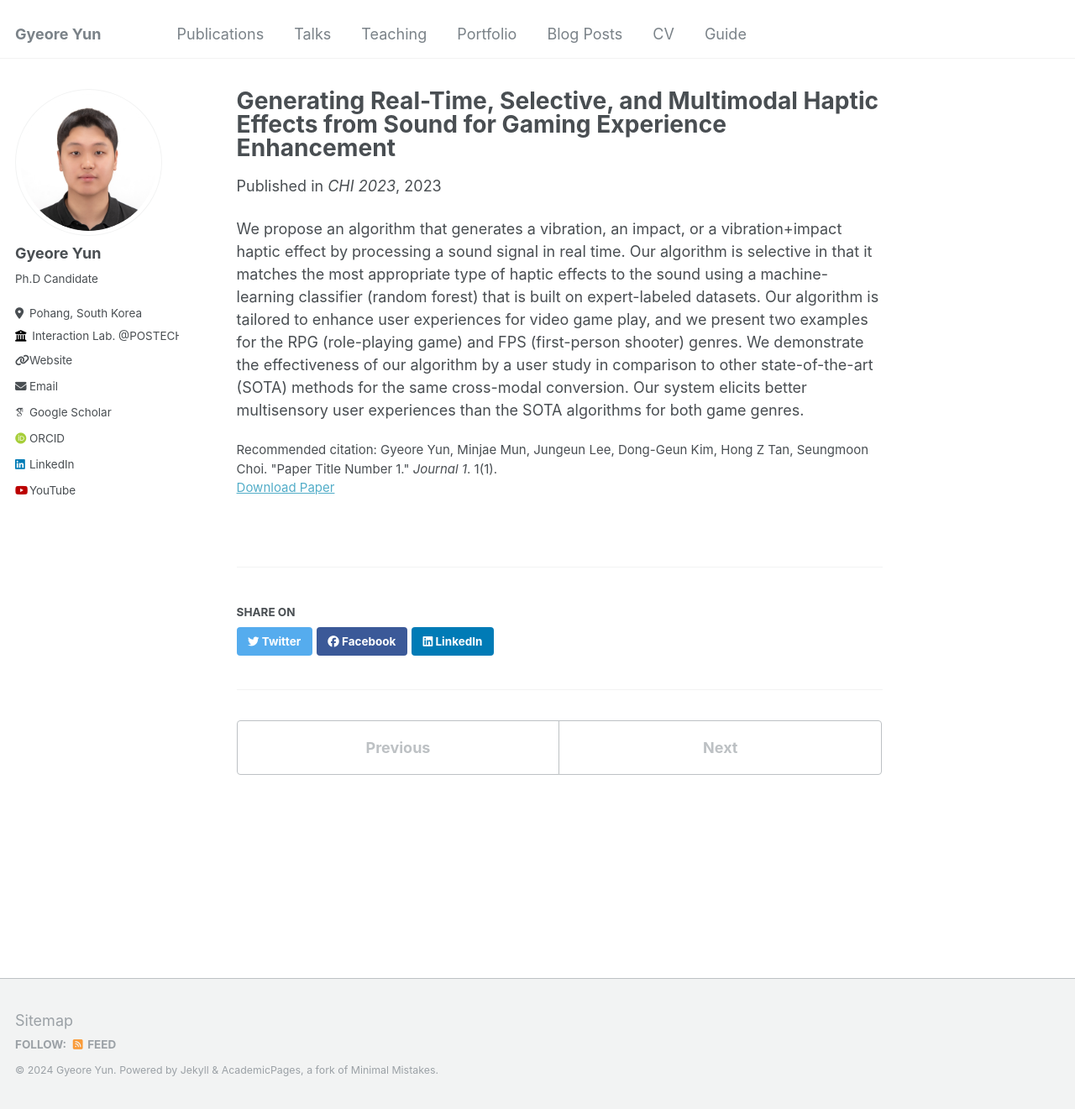
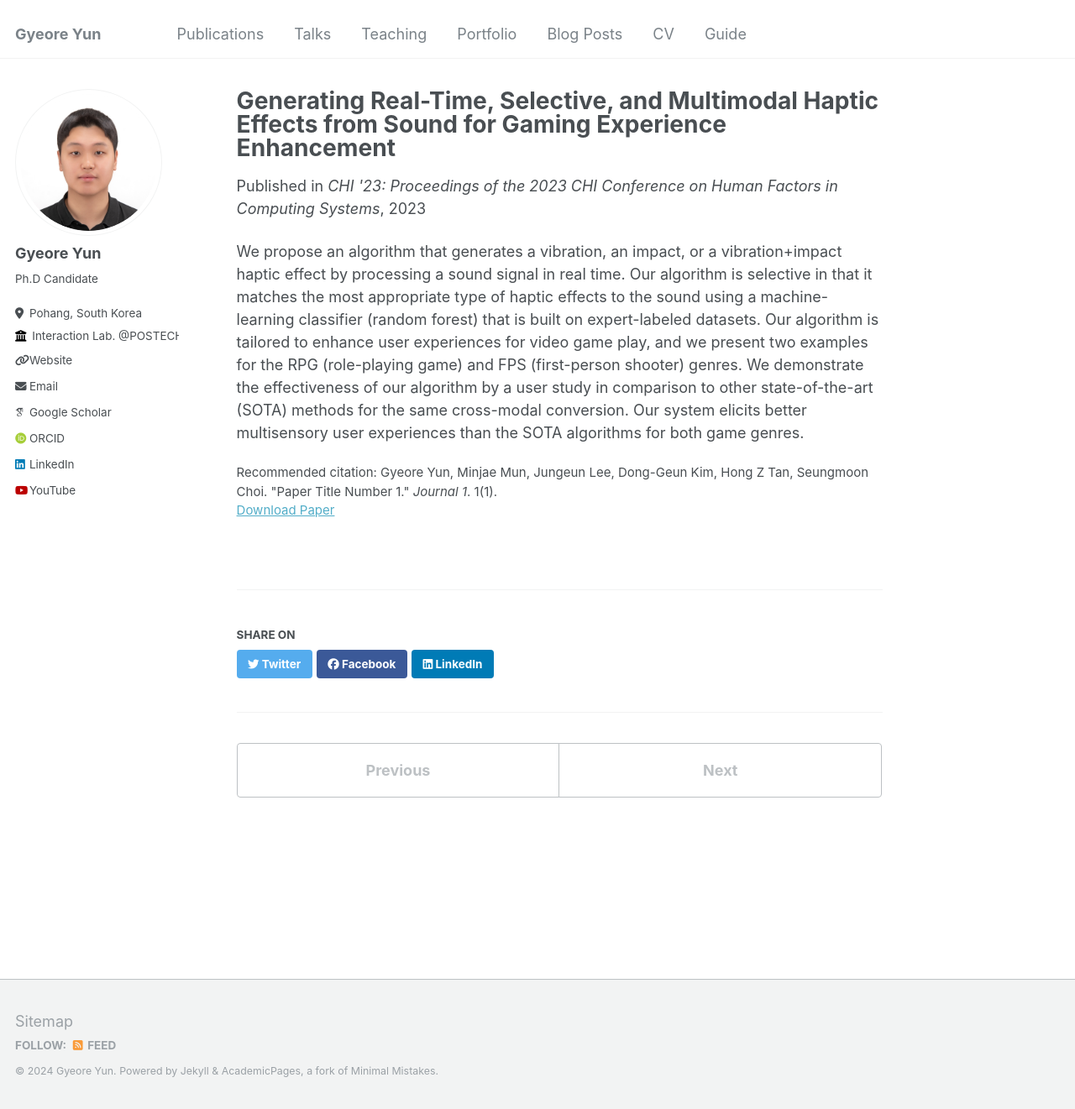
Before and after one commit to GyeoreYun/GyeoreYun.github.io, a Jekyll site: the page built from _publications/2023-04-19-Generating.md, in a window 1280 px wide and 1321 px high. Shown: the whole window at 84% size. Built offline with Jekyll 4.4.1, drawn with Linux system fonts in a browser that asks for light colours; some web fonts are replaced.

Commit message:
Update 2023-04-19-Generating.md

```diff
--- a/_publications/2023-04-19-Generating.md
+++ b/_publications/2023-04-19-Generating.md
@@ -4,7 +4,7 @@ collection: publications
 permalink: /publication/2023-04-19-Generating
 excerpt: 'This paper is about the number 1. The number 2 is left for future work.'
 date: 2023-04-19
-venue: 'CHI 2023'
+venue: 'CHI &#039;23: Proceedings of the 2023 CHI Conference on Human Factors in Computing Systems'
 slidesurl:
 paperurl: 'https://doi.org/10.1145/3544548.3580787'
 citation: 'Gyeore Yun, Minjae Mun, Jungeun Lee, Dong-Geun Kim, Hong Z Tan, Seungmoon Choi. &quot;Paper Title Number 1.&quot; <i>Journal 1</i>. 1(1).'
```
